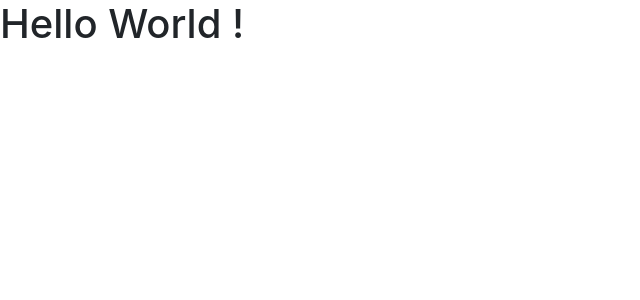
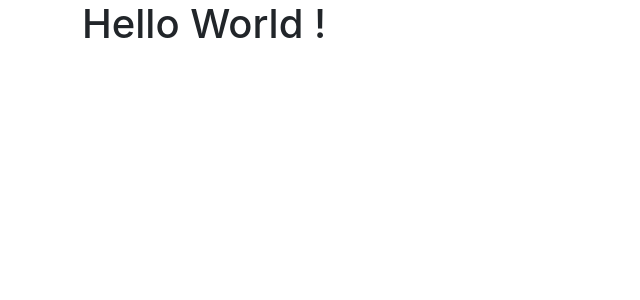
Before and after one commit to gBoole01/supp, a React (Vite) app in the folder frontend/: page / in a window 1280 px wide. Shown: the top 300 px of the page, without its empty margins (0-640 px from the left). Built offline with nearby package versions, Linux system fonts and the light colour scheme.

Commit message:
feat(frontend): implement ApolloClient

```diff
--- a/frontend/src/App.tsx
+++ b/frontend/src/App.tsx
@@ -1,9 +1,33 @@
+import { ApolloClient, ApolloProvider, InMemoryCache } from '@apollo/client'
 import './App.css'
 
+const cache = new InMemoryCache({
+  typePolicies: {
+    Query: {
+      fields: {
+        tasks: {
+          merge(_existing, incoming) {
+            return incoming
+          },
+        },
+      },
+    },
+  },
+})
+
+const client = new ApolloClient({
+  uri: import.meta.env.GRAPHQL_BASE_ROUTE,
+  cache,
+})
+
 const App = () => (
-  <div className="App">
-    <h1>Hello World !</h1>
-  </div>
+  <>
+    <ApolloProvider client={client}>
+      <div className="container">
+        <h1 className="h1">Hello World !</h1>
+      </div>
+    </ApolloProvider>
+  </>
 )
 
 export default App
```
